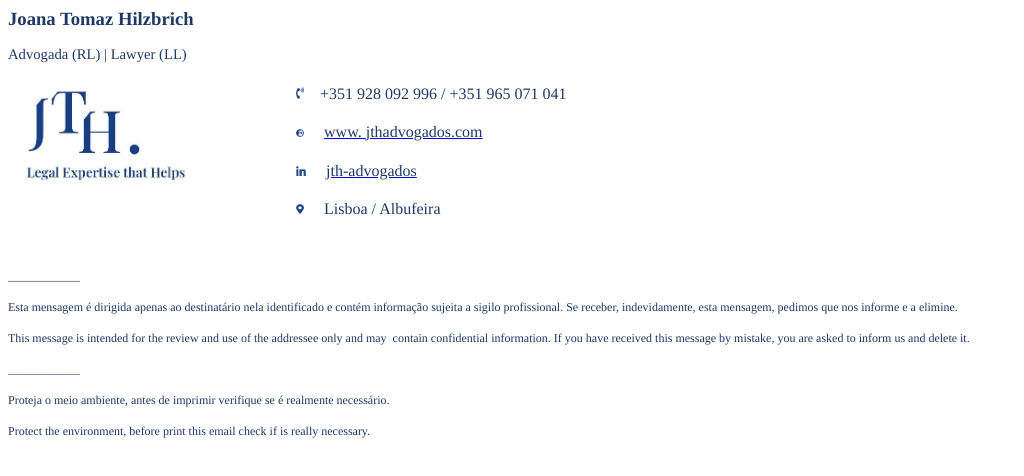
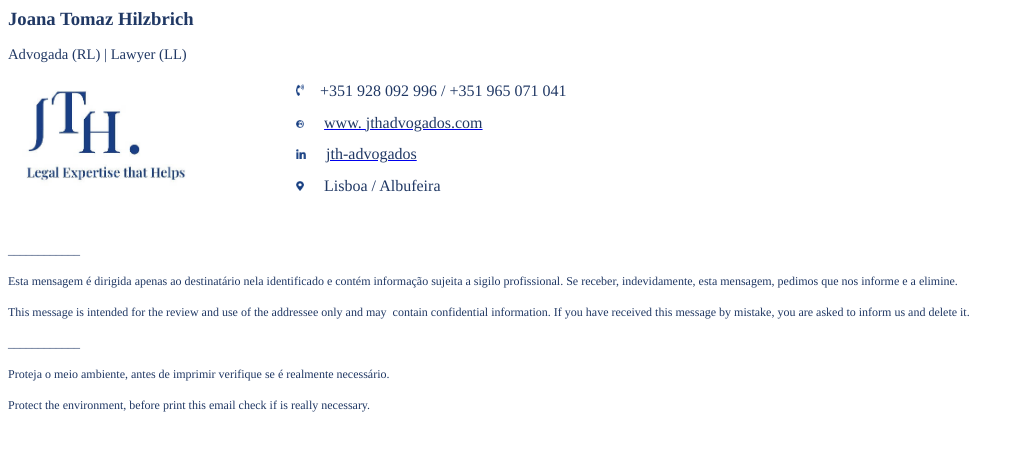
Before and after one commit to kbowie/jthsignature, a plain HTML site: page index.html in a window 1280 px wide. Shown: the whole page, without its empty margins (0-1024 px from the left). Drawn offline with Linux system fonts and the light colour scheme.

Commit message:
Update index.html

```diff
--- a/index.html
+++ b/index.html
@@ -27,7 +27,7 @@
 <td width="174" valign="top" style="width:20%;padding:0cm 5.4pt 0cm 5.4pt;height:100%">
 
 
-<p class="MsoNormal" style="line-height:16.75pt;">
+<p class="MsoNormal" style="line-height:11.75pt;">
 
 <span style="font-size:12.0pt;font-family:&quot;Times&quot;,serif"><img width="182" height="103" id="logo JTH" src="https://kbowie.github.io/jthsignature/logo.jpg" alt="JTH Advogados" data-image-whitelisted="" class="CToWUd a6T" data-bit="iit" tabindex="0">
 
@@ -40,7 +40,7 @@
 
 
 
-<p class="MsoNormal" style="line-height:16.75pt">
+<p class="MsoNormal" style="line-height:11.75pt">
 
 <span style="font-size:12.0pt;font-family:&quot;Times&quot;,serif;color:#4472c4"><img width="8" height="12"  id="" src="https://kbowie.github.io/jthsignature/phone.png" data-image-whitelisted="" class="CToWUd" data-bit="iit">
 </span>
@@ -55,7 +55,7 @@
 </p>
 
 
-<p class="MsoNormal" style="line-height:16.75pt">
+<p class="MsoNormal" style="line-height:11.75pt">
 
 <span style="font-size:12.0pt;font-family:&quot;Times&quot;,serif;color:#4472c4"><img width="8" height="8"  src="https://kbowie.github.io/jthsignature/earth.png" alt="signature_4020402606" data-image-whitelisted="" class="CToWUd" data-bit="iit">
 </span>
@@ -73,7 +73,7 @@
 </span></p>
 
 
-<p class="MsoNormal" style="line-height:16.75pt">
+<p class="MsoNormal" style="line-height:11.75pt">
 
 <span style="font-size:12.0pt;font-family:&quot;Times&quot;,serif;color:#4472c4"><img border="0" width="10" height="10" src="https://kbowie.github.io/jthsignature/in.png" alt="signature_2357576746" data-image-whitelisted="" class="CToWUd" data-bit="iit">
 </span>
@@ -91,7 +91,7 @@
 </span></p>
 
 
-<p class="MsoNormal" style="line-height:16.75pt">
+<p class="MsoNormal" style="line-height:11.75pt">
 
 <span style="font-size:12.0pt;font-family:&quot;Times&quot;,serif;color:#4472c4"><img border="0" width="8" height="10" src="https://kbowie.github.io/jthsignature/pin.png" alt="signature_3654861595" data-image-whitelisted="" class="CToWUd" data-bit="iit">
 </span>
```
